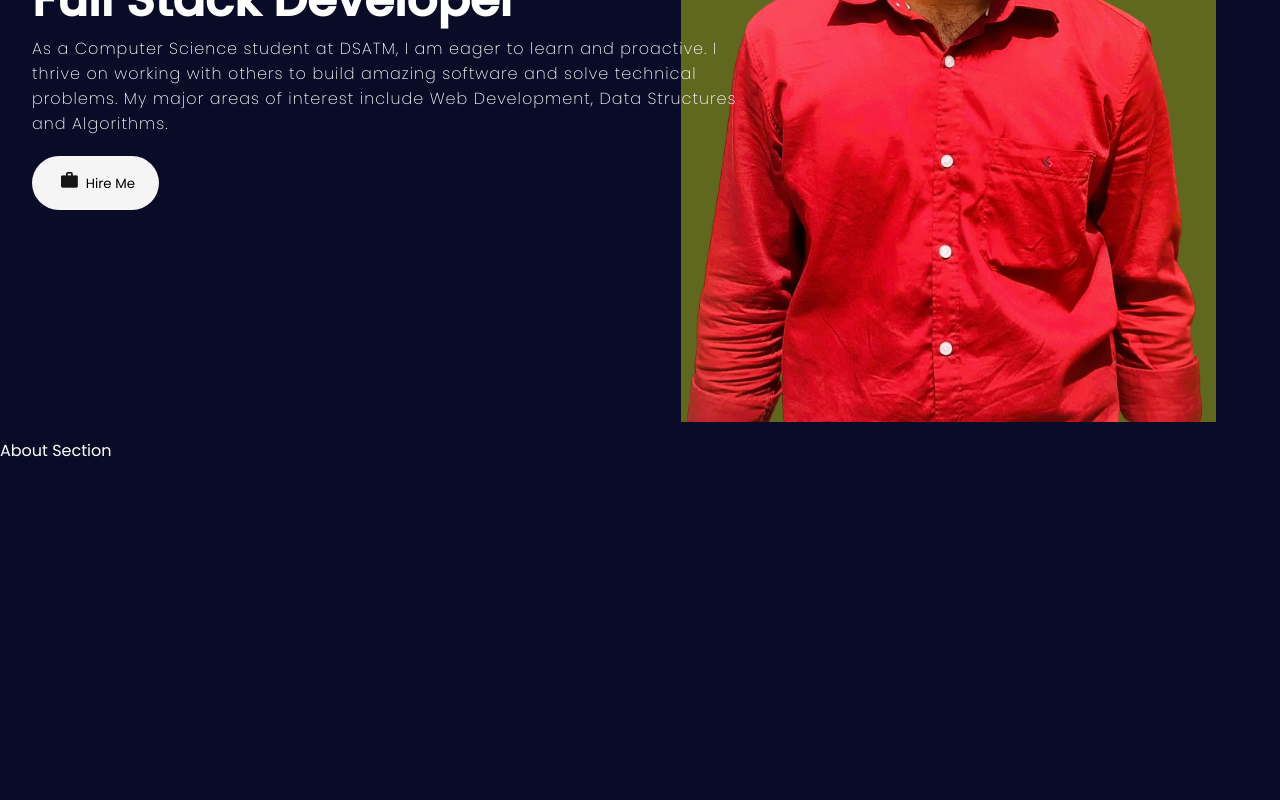
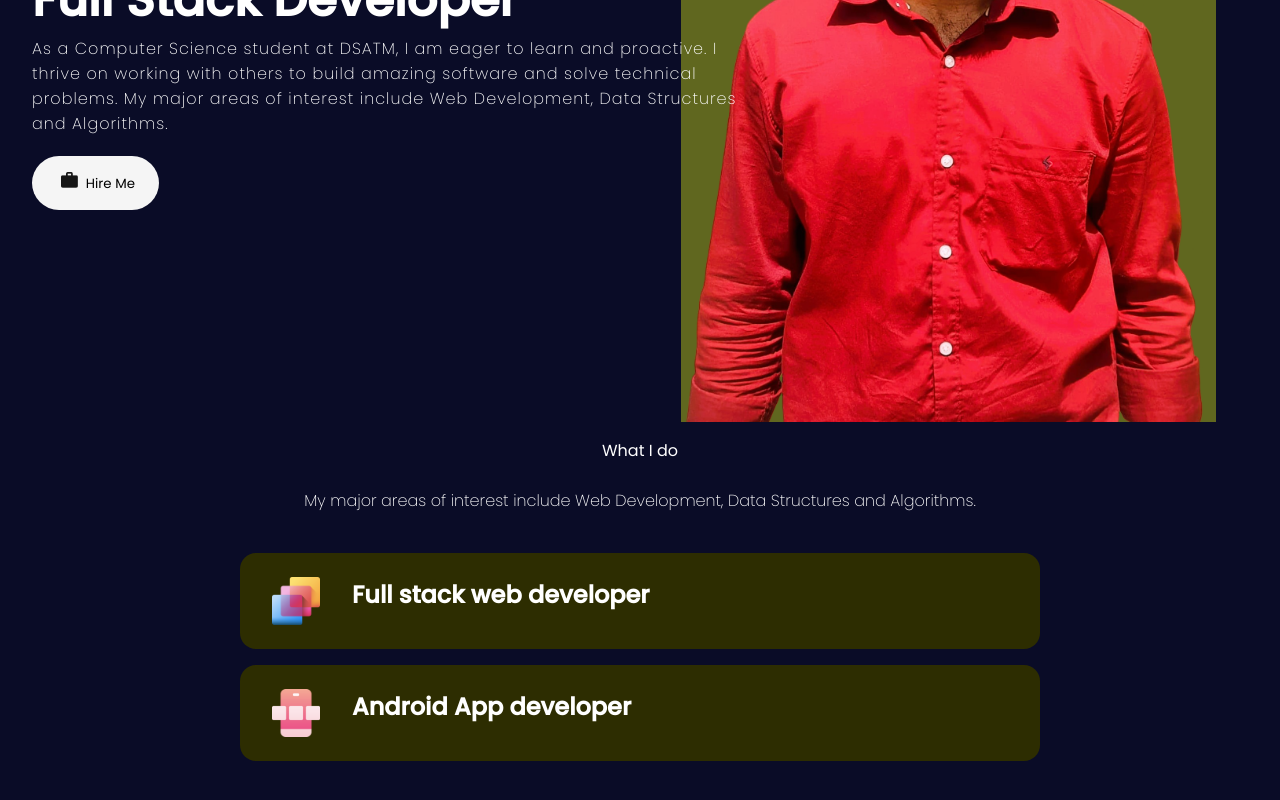
Before and after one commit to jeevans1965/portfolio, a React (Create React App) app: page / in a window 1280 px wide. Shown: the part 442-1242 px from the top of the page. Before the commit the page ends 905 px from the top, so only its background shows below. Built offline with nearby package versions, Linux system fonts and the light colour scheme.

Commit message:
modified:   src/components/NavBar/navbar.css 	modified:   src/components/skills/skill.css 	modified:   src/components/skills/skill.js

```diff
--- a/src/components/NavBar/navbar.css
+++ b/src/components/NavBar/navbar.css
@@ -1,4 +1,5 @@
 .navbar{
+    background: rgb(29, 6, 50);
     height: 5rem;
     width: 100vw;
     max-width: 75rem;
--- a/src/components/skills/skill.css
+++ b/src/components/skills/skill.css
@@ -0,0 +1,73 @@
+#skills{
+    overflow: hidden;
+    width: 100vw;
+    max-width: 65rem;
+    display: flex;
+    flex-direction: column;
+    align-items: center;
+    justify-content: center;
+    text-align: center;
+    margin: 0 auto;
+}
+
+.skillTtile{
+    font-size: 3rem;
+    font-weight: 600;
+    padding-top: 3rem;
+    margin-bottom: 1.5rem;
+
+}
+
+.skillDesc{
+    font-weight: 300;
+    font-size: 1rem;
+    max-width: 50rem;
+    padding: o 2rem;
+}
+
+.skillBars{
+    margin: 1.5rem;
+    width: 100vw;
+    max-width: 80%;
+    text-align: left;
+}
+
+.skillBar {
+    display: flex;
+    margin: 1rem;
+    padding: 1.5rem 2rem;
+    border-radius: 1rem;
+    background: rgb(45, 45, 1);
+}
+
+.skillBarImg{
+    object-fit: cover;
+    height: 3rem;
+    width: 3rem;
+    margin-right: 2rem;
+}
+
+.skillText>p{
+    font-size: 0.75rem;
+    font-weight: 200;
+}
+
+@media screen and (max-width:720px) {
+    .skillBarText>p{
+        font-size: 2vw;
+    }
+}
+
+@media screen and (max-width:480px) {
+    .skillBarText>p{
+        font-size: 3vw;
+    }
+    .skillBarImg{
+        height: 2.25rem;
+        width: 2.25rem;
+
+    }
+    .skillBarText{
+        font-size: 5vw;
+    }
+}
--- a/src/components/skills/skill.js
+++ b/src/components/skills/skill.js
@@ -1,10 +1,35 @@
 import React from 'react'
 import './skill.css';
+import UIDesign from '../../assets/ui-design.png'
+import AppDes from '../../assets/app-design.png'
+
 
 const Skill = () => {
   return (
     <section id='skills'>
-      About Section
+      <span className='skillTitle'>What I do</span><br/>
+      <span className='skillDesc'>My major areas of interest include Web Development, Data Structures and Algorithms.</span>
+      <div className='skillBars'>
+        <div className='skillBar'>
+        <img src={UIDesign} alt='skillBarImg' className='skillBarImg'/>
+        <div className='skillBarText'>
+          <h2>
+              Full stack web developer
+          </h2>
+          <p></p>
+        </div>
+        </div>
+
+        <div className='skillBar'>
+        <img src={AppDes} alt='skillBarImg' className='skillBarImg'/>
+        <div className='skillBarText'>
+          <h2>
+              Android App developer
+          </h2>
+          <p></p>
+        </div>
+        </div>
+      </div>
     </section>
   )
 }
```
